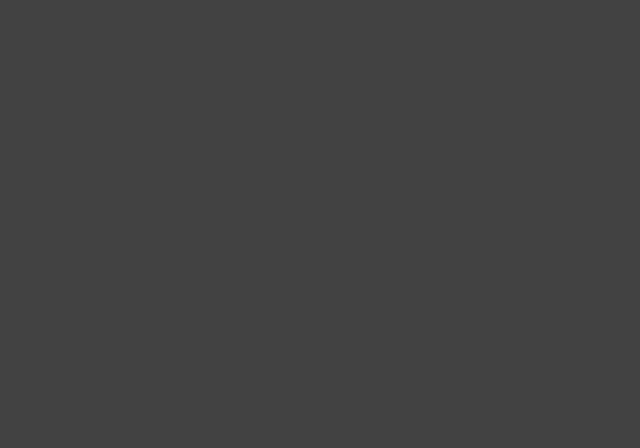
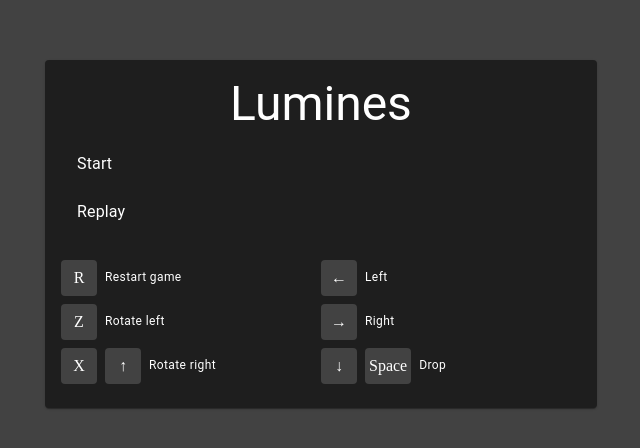
Before and after one commit to geniusgordon/react-lumines, a React (Create React App) app: page / in a window 1280 px wide. Before the commit this address had no page. Shown: the part 166-614 px from the top of the page, without its empty margins (319-959 px from the left). Built offline with nearby package versions, Linux system fonts and the light colour scheme.

Commit message:
Add Home

```diff
--- a/src/App.tsx
+++ b/src/App.tsx
@@ -1,6 +1,7 @@
 import GlobalStyles from '@mui/material/GlobalStyles';
 import { BrowserRouter, Routes, Route } from 'react-router-dom';
 import { ThemeProvider } from '@mui/material/styles';
+import Home from './containers/Home';
 import Play from './containers/Play';
 import Replay from './containers/Replay';
 import theme from './theme';
@@ -26,6 +27,7 @@
       />
       <BrowserRouter>
         <Routes>
+          <Route path="/" element={<Home />} />
           <Route path="/play" element={<Play />} />
           <Route path="/replay/:id" element={<Replay />} />
         </Routes>
--- a/src/components/Game/index.tsx
+++ b/src/components/Game/index.tsx
@@ -67,7 +67,7 @@
           </Group>
           {time < 0 && (
             <svg x="0" y="0" viewBox={`0 0 ${width} ${height}`}>
-              <Countdown time={Math.floor(Math.abs(time / 600))} />
+              <Countdown time={Math.floor(Math.abs(time / 800))} />
             </svg>
           )}
         </svg>
--- a/src/components/Menu/GameOverMenu.tsx
+++ b/src/components/Menu/GameOverMenu.tsx
@@ -1,15 +1,17 @@
 import React from 'react';
-import List from '@mui/material/List';
-import ListItem from '@mui/material/ListItem';
-import ListItemText from '@mui/material/ListItemText';
-import DialogTitle from '@mui/material/DialogTitle';
-import Dialog from '@mui/material/Dialog';
+import { Link } from 'react-router-dom';
+import {
+  List,
+  ListItem,
+  ListItemText,
+  DialogTitle,
+  Dialog,
+} from '@mui/material';
 import { MenuProps } from './types';
 
 export type GameOverMenuProps = MenuProps & {
   score: number;
   onRestart: () => void;
-  onQuit: () => void;
 };
 
 const GameOverMenu: React.FC<GameOverMenuProps> = ({
@@ -17,7 +19,6 @@
   score,
   onClose,
   onRestart,
-  onQuit,
 }) => {
   return (
     <Dialog fullWidth maxWidth="sm" onClose={onClose} open={open}>
@@ -26,7 +27,7 @@
         <ListItem button onClick={onRestart}>
           <ListItemText primary="Restart" />
         </ListItem>
-        <ListItem button onClick={onQuit}>
+        <ListItem button component={Link} to="/">
           <ListItemText primary="Quit" />
         </ListItem>
       </List>
--- a/src/components/Menu/PauseMenu.tsx
+++ b/src/components/Menu/PauseMenu.tsx
@@ -1,15 +1,17 @@
 import React from 'react';
-import List from '@mui/material/List';
-import ListItem from '@mui/material/ListItem';
-import ListItemText from '@mui/material/ListItemText';
-import DialogTitle from '@mui/material/DialogTitle';
-import Dialog from '@mui/material/Dialog';
+import { Link } from 'react-router-dom';
+import {
+  List,
+  ListItem,
+  ListItemText,
+  DialogTitle,
+  Dialog,
+} from '@mui/material';
 import { MenuProps } from './types';
 
 export type PauseMenuProps = MenuProps & {
   onResume: () => void;
   onRestart: () => void;
-  onQuit: () => void;
 };
 
 const PauseMenu: React.FC<PauseMenuProps> = ({
@@ -17,7 +19,6 @@
   onClose,
   onResume,
   onRestart,
-  onQuit,
 }) => {
   return (
     <Dialog fullWidth maxWidth="sm" onClose={onClose} open={open}>
@@ -29,7 +30,7 @@
         <ListItem button onClick={onRestart}>
           <ListItemText primary="Restart" />
         </ListItem>
-        <ListItem button onClick={onQuit}>
+        <ListItem button component={Link} to="/">
           <ListItemText primary="Quit" />
         </ListItem>
       </List>
--- /dev/null
+++ b/src/containers/Home.tsx
@@ -0,0 +1,85 @@
+import React from 'react';
+import { Link } from 'react-router-dom';
+import {
+  Box,
+  Container,
+  Paper,
+  Typography,
+  List,
+  ListItem,
+  ListItemText,
+} from '@mui/material';
+import { Palette } from '../constants';
+
+type DemoKeyProps = {
+  keys: string[];
+  description: string;
+};
+
+const DemoKey: React.FC<DemoKeyProps> = ({ keys, description }) => {
+  return (
+    <Box sx={{ display: 'flex', alignItems: 'center', marginBottom: 1 }}>
+      {keys.map(k => (
+        <Box
+          key={k}
+          sx={{
+            height: 28,
+            minWidth: 28,
+            padding: 0.5,
+            backgroundColor: Palette.BACKGROUND,
+            display: 'flex',
+            alignItems: 'center',
+            justifyContent: 'center',
+            borderRadius: 1,
+            marginRight: 1,
+          }}
+        >
+          {k}
+        </Box>
+      ))}
+      <Typography variant="caption">{description}</Typography>
+    </Box>
+  );
+};
+
+function Home() {
+  return (
+    <Container
+      maxWidth="sm"
+      sx={{
+        height: '100%',
+        display: 'flex',
+        alignItems: 'center',
+        justifyContent: 'center',
+      }}
+    >
+      <Paper sx={{ width: '100%', padding: 2 }}>
+        <Typography variant="h3" sx={{ textAlign: 'center' }}>
+          Lumines
+        </Typography>
+        <List sx={{ marginBottom: 2 }}>
+          <ListItem button component={Link} to="/play">
+            <ListItemText primary="Start" />
+          </ListItem>
+          <ListItem button>
+            <ListItemText primary="Replay" />
+          </ListItem>
+        </List>
+        <Box sx={{ display: 'flex' }}>
+          <Box sx={{ flex: 1 }}>
+            <DemoKey keys={['R']} description="Restart game" />
+            <DemoKey keys={['Z']} description="Rotate left" />
+            <DemoKey keys={['X', '↑']} description="Rotate right" />
+          </Box>
+          <Box sx={{ flex: 1 }}>
+            <DemoKey keys={['←']} description="Left" />
+            <DemoKey keys={['→']} description="Right" />
+            <DemoKey keys={['↓', 'Space']} description="Drop" />
+          </Box>
+        </Box>
+      </Paper>
+    </Container>
+  );
+}
+
+export default Home;
--- a/src/containers/Play.tsx
+++ b/src/containers/Play.tsx
@@ -15,8 +15,6 @@
 const Play: React.FC = () => {
   const { game, dispatch } = usePlayGame();
   const { open, onOpen, onClose } = useDisclosure();
-
-  const handleQuit = React.useCallback(() => {}, []);
 
   const handleRestart = React.useCallback(() => {
     dispatch({ type: ActionType.RESTART });
@@ -92,7 +90,6 @@
       <PauseMenu
         open={open}
         onClose={handleClose}
-        onQuit={handleQuit}
         onRestart={handleRestart}
         onResume={handleResume}
       />
@@ -100,7 +97,6 @@
         open={game.state === GameState.OVER}
         score={game.score}
         onClose={handleClose}
-        onQuit={handleQuit}
         onRestart={handleRestart}
       />
     </React.StrictMode>
--- a/src/containers/Replay.tsx
+++ b/src/containers/Replay.tsx
@@ -19,8 +19,6 @@
 const Replay: React.FC<ReplayProps> = props => {
   const { game, dispatch } = useReplayGame(props);
   const { open, onOpen, onClose } = useDisclosure();
-
-  const handleQuit = React.useCallback(() => {}, []);
 
   const handleRestart = React.useCallback(() => {
     dispatch({ type: ActionType.RESTART });
@@ -68,7 +66,6 @@
       <PauseMenu
         open={open}
         onClose={handleClose}
-        onQuit={handleQuit}
         onRestart={handleRestart}
         onResume={handleResume}
       />
@@ -76,7 +73,6 @@
         open={game.state === GameState.OVER}
         score={game.score}
         onClose={handleClose}
-        onQuit={handleQuit}
         onRestart={handleRestart}
       />
     </React.StrictMode>
--- a/src/game/tick.ts
+++ b/src/game/tick.ts
@@ -54,7 +54,7 @@
     matchedCount: 0,
     scannedCount: 0,
     score: 0,
-    time: -2400,
+    time: -3199,
     totalTime: args?.totalTime || 60000,
   };
 }
```
